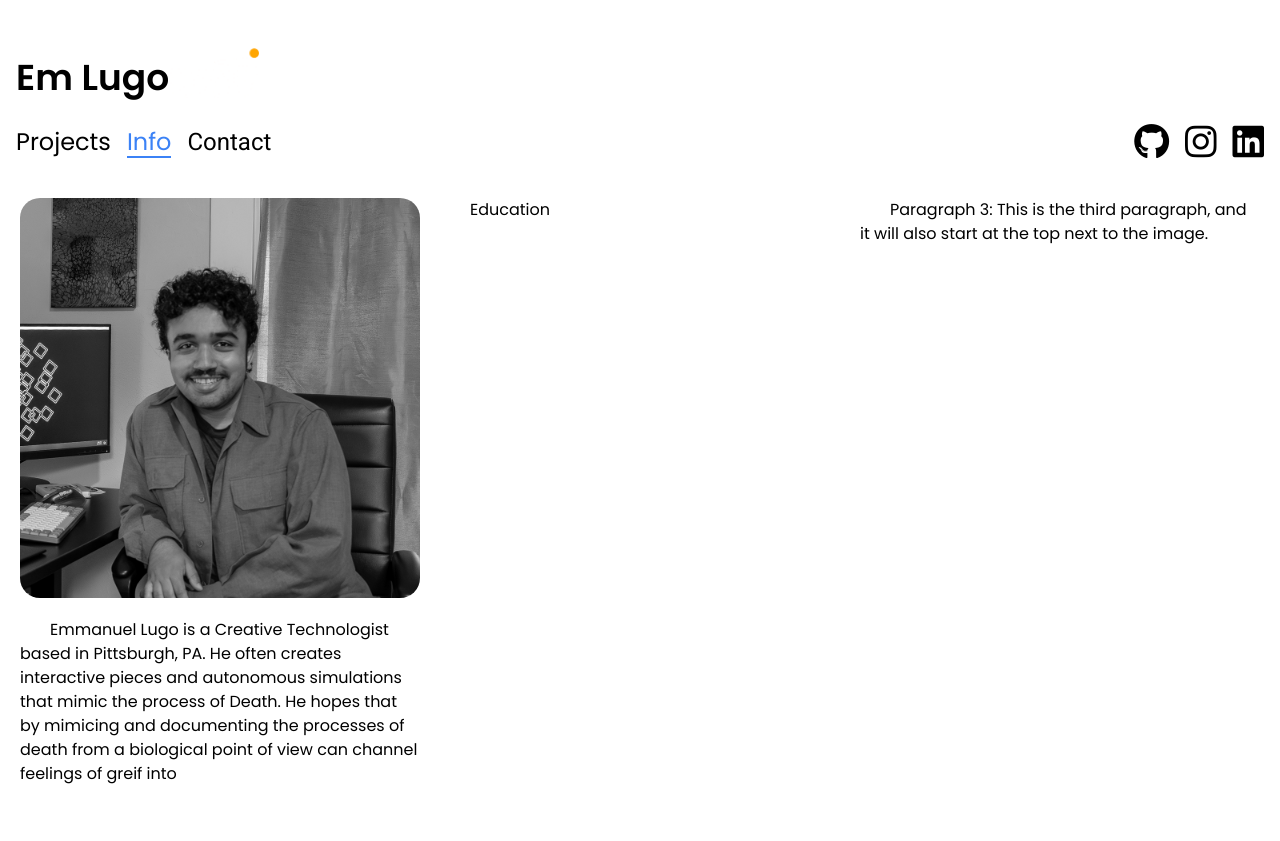
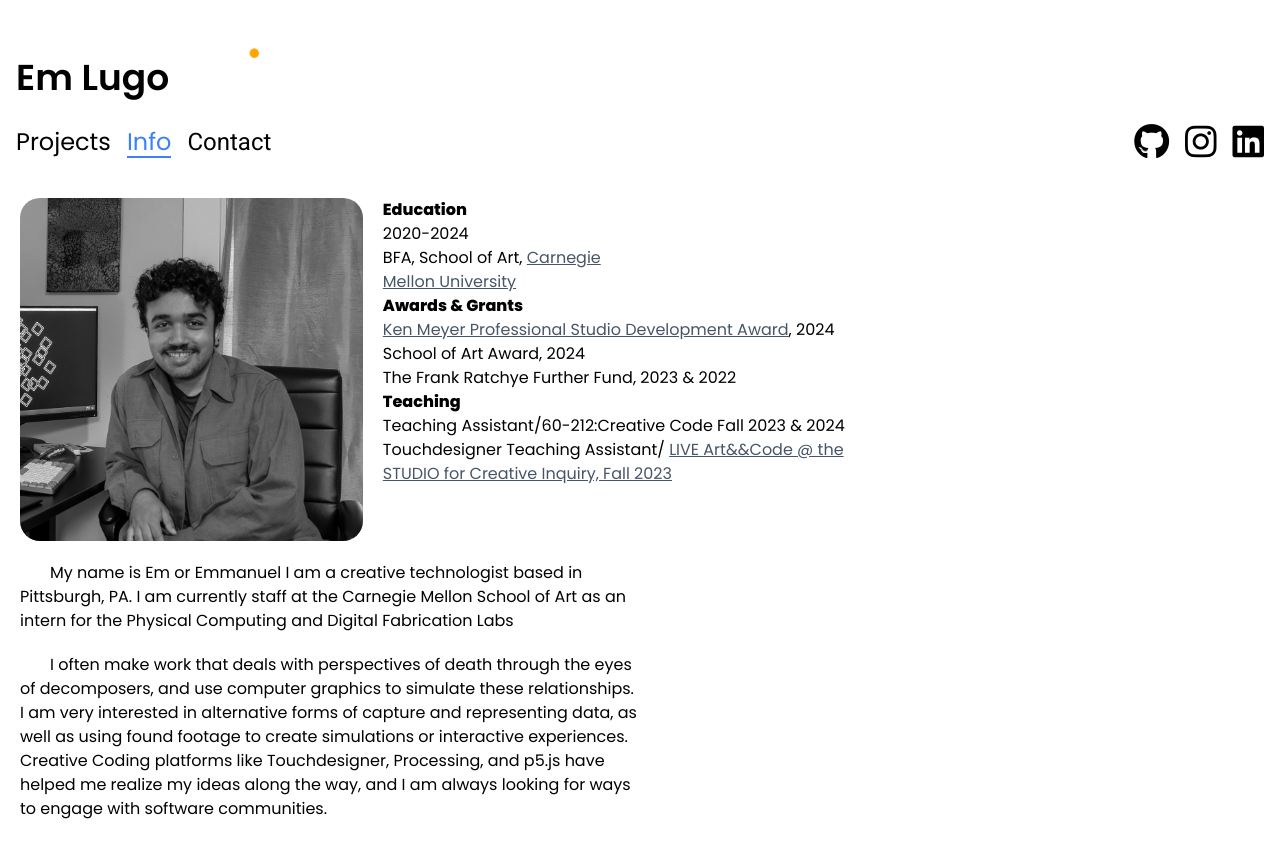
Before and after one commit to elugo1/portfolio2, a SvelteKit app in the folder my-project/: page /Info in a window 1280 px wide. Before the commit the page ends 806 px from the top, so only its background shows below. Built offline with nearby package versions, Linux system fonts and the light colour scheme.

Commit message:
cardimage expander nav

```diff
--- a/my-project/src/app.css
+++ b/my-project/src/app.css
@@ -17,4 +17,5 @@ h1,h2,h3, .poppins , a{
 p{
     font-family:'Poppins',sans-serif;
     text-indent: 30px;
+    color:black;
 }
--- a/my-project/src/components/Card.svelte
+++ b/my-project/src/components/Card.svelte
@@ -10,7 +10,7 @@
       <img src={imageUrl} alt={title} class="card-image opacity-70 transition-opacity duration-300 hover:opacity-100"/>
 
       <div class="card-title-overlay">
-        <p class="card-title">{title}</p>
+        <p class="card-title  text-white">{title}</p>
       </div>
     </a>
   </div>
--- /dev/null
+++ b/my-project/src/components/ImgExp.svelte
@@ -0,0 +1,88 @@
+<script>
+    export let imgurl; // This is the image URL that will be passed in
+    let showFullImage = false;
+
+    function toggleImage() {
+      showFullImage = !showFullImage;
+    }
+  </script>
+
+  <style>
+    .image-container {
+      position: relative;
+      width: 30%;
+      /* height: 30%; */
+      box-shadow: 0 2px 8px rgba(0, 0, 0, 0.1);
+      margin-left:20px;
+    }
+
+    .image-container img {
+      width: 100%;
+      height: 100%;
+      object-fit: cover;
+    }
+
+    .expand-icon {
+      position: absolute;
+      top: 10px;
+      right: 10px;
+      background: rgba(0, 0, 0, 0.5);
+      color: white;
+      padding: 5px;
+      border-radius: 50%;
+      cursor: pointer;
+      display: flex;
+      justify-content: center;
+      align-items: center;
+      width: 30px;
+      height: 30px;
+      border: none;
+      opacity: 0; /* Initially hidden */
+      pointer-events: auto; /* Ensure the button is clickable */
+      transition: opacity 0.3s ease; /* Smooth fade-in */
+    }
+
+    .image-container:hover .expand-icon {
+      opacity: 1; /* Show icon on hover */
+    }
+
+    .expand-icon i {
+      font-size: 16px;
+    }
+
+    .modal {
+      display: flex;
+      justify-content: center;
+      align-items: center;
+      position: fixed;
+      top: 0;
+      left: 0;
+      width: 100%;
+      height: 100%;
+      background: rgba(0, 0, 0, 0.8);
+      z-index: 1000;
+    }
+
+    .modal img {
+      max-width: 90%;
+      max-height: 90%;
+    }
+  </style>
+
+  <div class="image-container">
+    <img src={imgurl.thumbnail} alt="Thumbnail" />
+    <button
+      class="expand-icon"
+      on:click={toggleImage}
+      on:keydown={(e) => (e.key === 'Enter' || e.key === ' ') && toggleImage()}
+      aria-label="Expand Image"
+    >
+      <i class="fas fa-search"></i>
+    </button>
+  </div>
+
+  {#if showFullImage}
+    <div class="modal" on:click={toggleImage} tabindex="0">
+      <img src={imgurl.full} alt="Full" />
+    </div>
+  {/if}
--- a/my-project/src/components/Nav.svelte
+++ b/my-project/src/components/Nav.svelte
@@ -20,10 +20,10 @@
     <li>
       <a
         href="/"
-        class={`relative text-black text-2xl hover:text-gray-400 ${$page.url.pathname === '/Projects' ? 'text-blue-500' : ''}`}
+        class={`relative text-black text-2xl hover:text-gray-400 ${$page.url.pathname === '/' ? 'text-blue-500' : ''}`}
       >
         Projects
-        {#if $page.url.pathname === '/Projects'}
+        {#if $page.url.pathname === '/'}
           <span class="absolute block w-full h-0.5 bg-blue-500 bottom-0 left-0"></span>
         {/if}
       </a>
--- a/my-project/src/routes/+page.svelte
+++ b/my-project/src/routes/+page.svelte
@@ -5,27 +5,27 @@
     {
       title: 'Pen Plots',
       imageUrl: '/thumbnail_images/project1.png',
-      link: '/2024/a1'
+      link: '/Projects/plots'
     },
     {
       title: 'Where the Edge of Me Meets Another',
       imageUrl: '/thumbnail_images/project4.png',
-      link: '/2024/a1'
+      link: '/Projects/physarum'
     },
     {
       title: 'Microscope Panoramas',
       imageUrl: '/thumbnail_images/p7.png',
-      link: '/2024/a1'
+      link: '/Projects/panoramas'
     },
     {
       title: 'Cemetery Spore Prints',
       imageUrl: '/thumbnail_images/mushroom_thumbnail.png',
-      link: '/2024/a1'
+      link: '/Projects/mushrooms'
     },
     {
       title: 'B☆A Revival',
       imageUrl: '/thumbnail_images/bstaraposter.png',
-      link: '/2024/a1'
+      link: '/Projects/bstara'
     }
   ];
 </script>
--- a/my-project/src/routes/Info/+page.svelte
+++ b/my-project/src/routes/Info/+page.svelte
@@ -1,4 +1,3 @@
-<!-- src/routes/Bio/+page.svelte -->
 <script>
   // No specific script needed for layout purposes
 </script>
@@ -6,20 +5,33 @@
 <div class="bio-layout">
   <img src="/thumbnail_images/profile_image.png" alt="Bio" class="bio-photo" />
 
-  <p class="para-1">Emmanuel Lugo is a Creative Technologist based in Pittsburgh, PA. He often creates interactive pieces and autonomous simulations that mimic the process of Death.
-    He hopes that by mimicing and documenting the processes of death from a biological point of view can channel feelings of greif into
+  <p class="para-1">
+  My name is Em or Emmanuel I am a creative technologist based in Pittsburgh, PA.
+  I am currently staff at the Carnegie Mellon School of Art as an intern for the Physical Computing and Digital Fabrication Labs
+  <br>
+  <p/>
+  <p class = "para-2">I often make work that deals with perspectives of death through the eyes of decomposers, and use computer graphics to simulate these relationships.
+  I am very interested in alternative forms of capture and representing data, as well as using found footage to create simulations or interactive experiences.
+  Creative Coding platforms like Touchdesigner, Processing, and p5.js have helped me realize my ideas along the way, and I am always looking for ways to engage with software communities.
   </p>
-  <h1 class = "font-extrabold"> Education</h1>
-  <p class="para-2">Education
-  <!-- </p> -->
-  <p class="para-3">Paragraph 3: This is the third paragraph, and it will also start at the top next to the image.</p>
+
+  <div class="education-section">
+    <h1 class="font-extrabold">Education</h1>
+    <p class="para-1 indent-0">2020-2024 <br/>BFA, School of Art, <a href="https://art.cmu.edu/" style ="text-decoration: underline; color:#475569;">Carnegie Mellon University</a>
+    <h1 class="font-extrabold">Awards & Grants</h1>
+    <p class = " text-black indent-0" ><a href="https://art.cmu.edu/news/alumni-news/emmanuel-lugo-ken-meyer-award/" style ="text-decoration: underline; color:#475569;">Ken Meyer Professional Studio Development Award</a>, 2024<br> School of Art Award, 2024 <br> The Frank Ratchye Further Fund, 2023 & 2022</p>
+    <h1 class = "font-extrabold">Teaching</h1>
+    <p class="text-black indent-0"> Teaching Assistant/60-212:Creative Code  Fall 2023 & 2024<br>
+    Touchdesigner Teaching Assistant/ <a href="https://live.artandcode.org/" style ="text-decoration: underline; color:#475569;">LIVE Art&&Code @ the STUDIO for Creative Inquiry, Fall 2023</a>
+    </p>
+  </div>
 </div>
 
 <style>
   .bio-layout {
     display: grid;
-    grid-template-columns: 1fr 1fr 1fr; /* Image column and two paragraph columns */
-    grid-template-rows: auto 1fr; /* Two rows: one for image + top paragraphs, another for paragraph 1 */
+    grid-template-columns: 1fr 1.5fr 1fr; /* Equal width columns */
+    grid-template-rows: auto auto; /* Two rows: one for image + top paragraphs, another for paragraph 1 */
     gap: 20px;
     padding: 20px;
   }
@@ -27,30 +39,39 @@
   .bio-photo {
     grid-column: 1 / 2; /* Image in the first column */
     grid-row: 1 / 2; /* Image starts at the top */
-    width: 100%; /* Adjust image size */
-    max-width: 500px; /* Ensure the image fits within the first column */
+    width: 100%;
+    max-width: 500px;
     border-radius: 20px;
+  }
+  .education-section {
+    grid-column: 2 / 3; /* Place the education content in the second column */
+    grid-row: 1 / 2; /* In the first row */
   }
 
   .para-1 {
-    grid-column: 1 / 2; /* Paragraph 1 spans the first column */
+    grid-column: 1 / 4; /* Paragraph spans all columns */
     grid-row: 2 / 3; /* Starts below the image */
-    color:black;
+    color: black;
+    width: 50%;
   }
 
-  .para-2, .para-3 {
-    grid-row: 1 / 2; /* These start in the first row */
+  h1 {
+    grid-column: 2 / 3; /* The header will be in the second column */
+    grid-row: 1 / 2; /* The header starts in the first row */
     color:black;
+    /* padding-bottom: 5px; Add a little padding to separate from the paragraph */
   }
 
-  .para-2 {
-    grid-column: 2 / 3; /* Paragraph 2 in the second column */
-    color:black;
+   .para-2 {
+    grid-column: 1 / 4; /* Paragraph spans all columns */
+    grid-row: 3 / 3; /* Starts below the image */
+    color: black;
+    width: 50%;
   }
 
   .para-3 {
     grid-column: 3 / 4; /* Paragraph 3 in the third column */
-    color:black;
+    grid-row: 1 / 2; /* This starts in the first row */
+    color: black;
   }
-
 </style>
--- /dev/null
+++ b/my-project/src/routes/Projects/plots/+page.svelte
@@ -0,0 +1,43 @@
+<style>
+  .grid-container {
+    display: grid;
+    grid-template-columns: repeat(1,1); /* Two columns of equal width */
+    width: 100%; /* Full width of the page */
+  }
+
+  .grid-item {
+    display: flex;
+    justify-content: left;
+    align-items: left;
+    height:100%;
+  }
+
+  /* Ensure the image scales without cropping */
+  img {
+    max-width: 100%;
+    height: auto;
+    object-fit: contain; /* Ensures the whole image is shown without cropping */
+  }
+
+  /* Optional: Add a fixed height to the grid item to see how the image adjusts */
+  .grid-item img {
+    max-height: 100%; /* Set a reasonable height for the image */
+  }
+</style>
+
+<div class="grid-container">
+  <!-- Each ImgExp component is placed inside a grid item -->
+  <div class="grid-item">
+    <ImgExp imgurl={{ thumbnail: '../plots/boquet_thumbnail.png', full: '../plots/boquet_full.png' }} />
+  </div>
+
+  <div class="grid-item">
+    <p>This is my paragraph</p>
+  </div>
+
+  <!-- Add more grid items as needed -->
+</div>
+
+<script>
+  import ImgExp from "../../../components/ImgExp.svelte";
+</script>
```
Also changed, not shown: my-project/src/routes/Info/nun.txt (added), my-project/src/routes/Projects/bstara/+page.svelte (added), my-project/src/routes/Projects/mushrooms/+page.svelte (added), my-project/src/routes/Projects/panoramas/+page.svelte (added), my-project/src/routes/Projects/physarum/+page.svelte (added), my-project/static/plots/boquet_full.png (added), my-project/static/plots/boquet_thumbnail.png (added).
